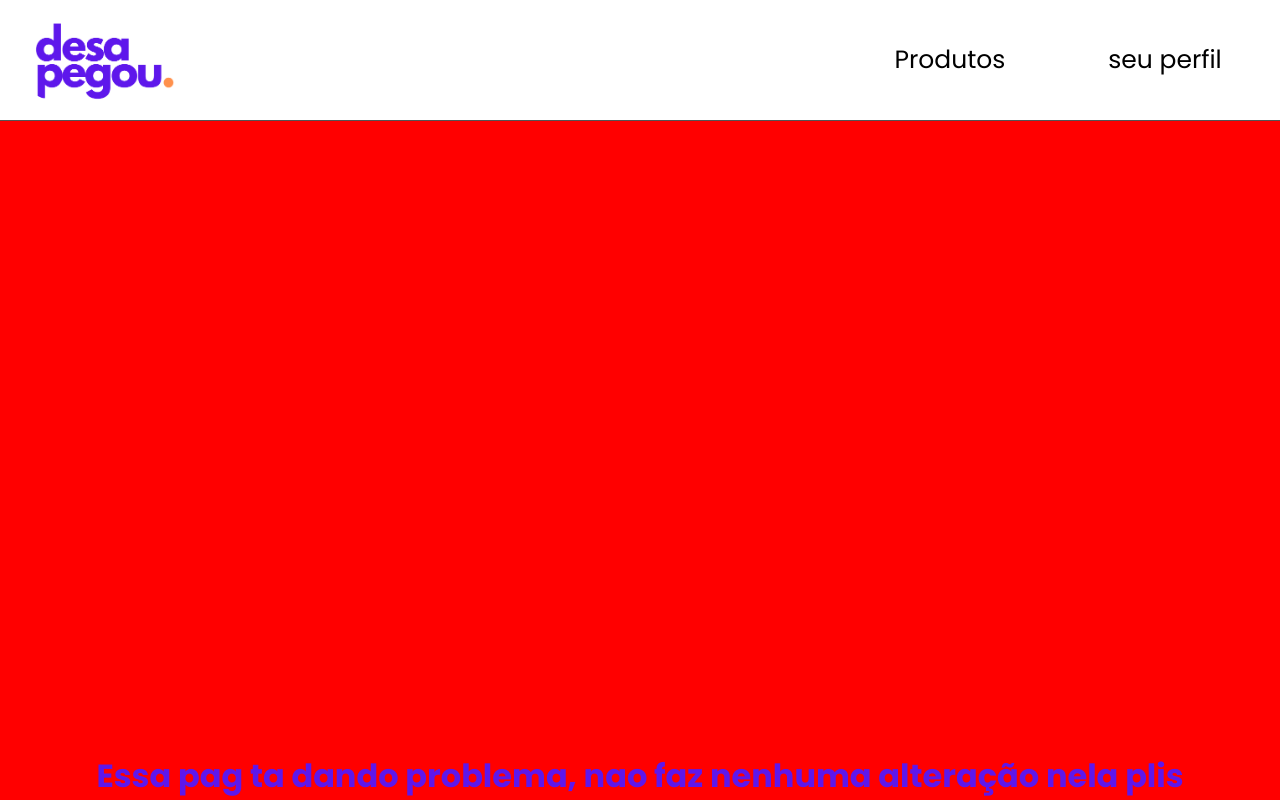
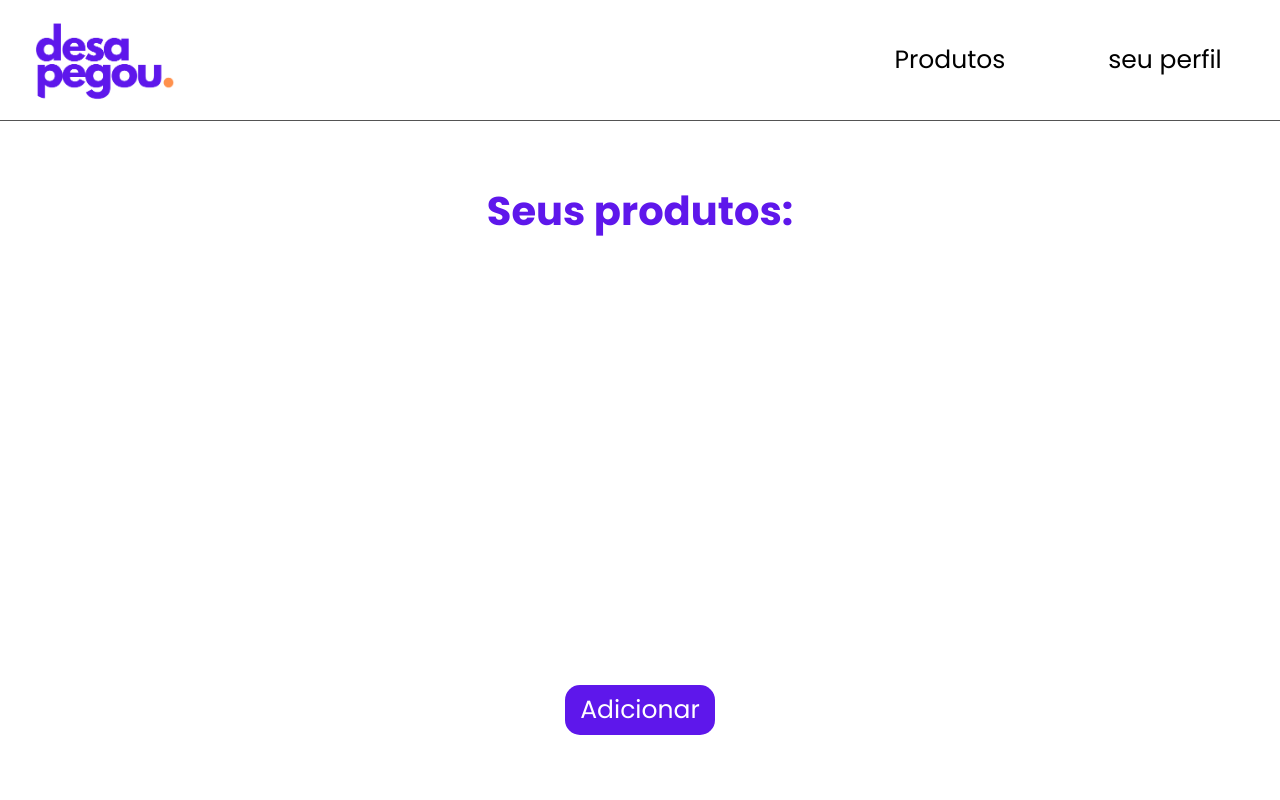
Before and after one commit to joicexz/Desapegou-Bazar, a PHP site: the page made by HTML&PHP/homeVendedor.php in a window 1280 px wide. Run offline with PHP 8.4, Linux system fonts and the light colour scheme.

Commit message:
terminar pag vendedor - 17/06

```diff
--- a/CSS/homeVendedor.css
+++ b/CSS/homeVendedor.css
@@ -13,6 +13,7 @@
     grid-template-areas: "nav" "feed";
     grid-template-rows: 120px 1fr;
     display: grid;
+    font-family: "Poppins", sans-serif;
 }
 
 nav {
@@ -79,28 +80,55 @@
     display: flex;
     justify-content: center;
     align-items: center;
-    flex-direction: column;
-    background-color: red;
+    /* flex-direction: column; */
+    /* background-color: red; */
     display: grid;
-    grid-template-areas:
-        "title title"
-        "produtos"
-        "btn-add";
+    grid-template-areas:"title" "produtos" "btn";
     grid-template-rows: 180px 1fr 180px;
 }
 
 .title {
     grid-area: title;
+    width: 100vw;
+    height: 100%;
     color: #5E17EB;
     font-family: "Poppins", sans-serif;
+    display: flex;
+    justify-content: center;
+    align-items: center;
+    font-size: 20px;
+    /* background-color: red; */
 }
 
 .produtos {
     grid-area: produtos;
-    background-color: red;
+    width: 100vw;
+    height: 100%;
+    /* background-color: green; */
 }
 
-.btn-add {
-    grid-area: btn-add;
-    background-color: blue;
+.btn {
+    grid-area: btn;
+    width: 100vw;
+    height: 100%;
+    display: flex;
+    justify-content: center;
+    align-items: center;
 }
+
+.btn-add{
+    background-color: #5E17EB;
+    width: 150px;
+    height: 50px;
+    color: white;
+    font-size: 25px;
+    border: none;
+    border-radius: 15px;
+    font-family: "Poppins", sans-serif;
+    transition: all 0.5s;
+    cursor: pointer;
+}
+
+.btn-add:hover{
+    transform: scale(1.1);
+}
--- a/HTML&PHP/homeVendedor.php
+++ b/HTML&PHP/homeVendedor.php
@@ -24,16 +24,14 @@
 
     <div class="feed">
         <div class="title">
-            <!-- <h1>Seus Produtos</h1> -->
-             <h1>Essa pag ta dando problema, nao faz nenhuma alteração nela plis</h1>
+            <h1>Seus produtos:</h1>
         </div>
 
         <div class="produtos">
-            <!-- <h1>PRODUTOS</h1> -->
         </div>
 
-        <div class="btn-add">
-            <!-- <H1>BOTAO VEI </H1> -->
+        <div class="btn">
+            <button class="btn-add">Adicionar</button>
         </div>
 
 </body>
```
